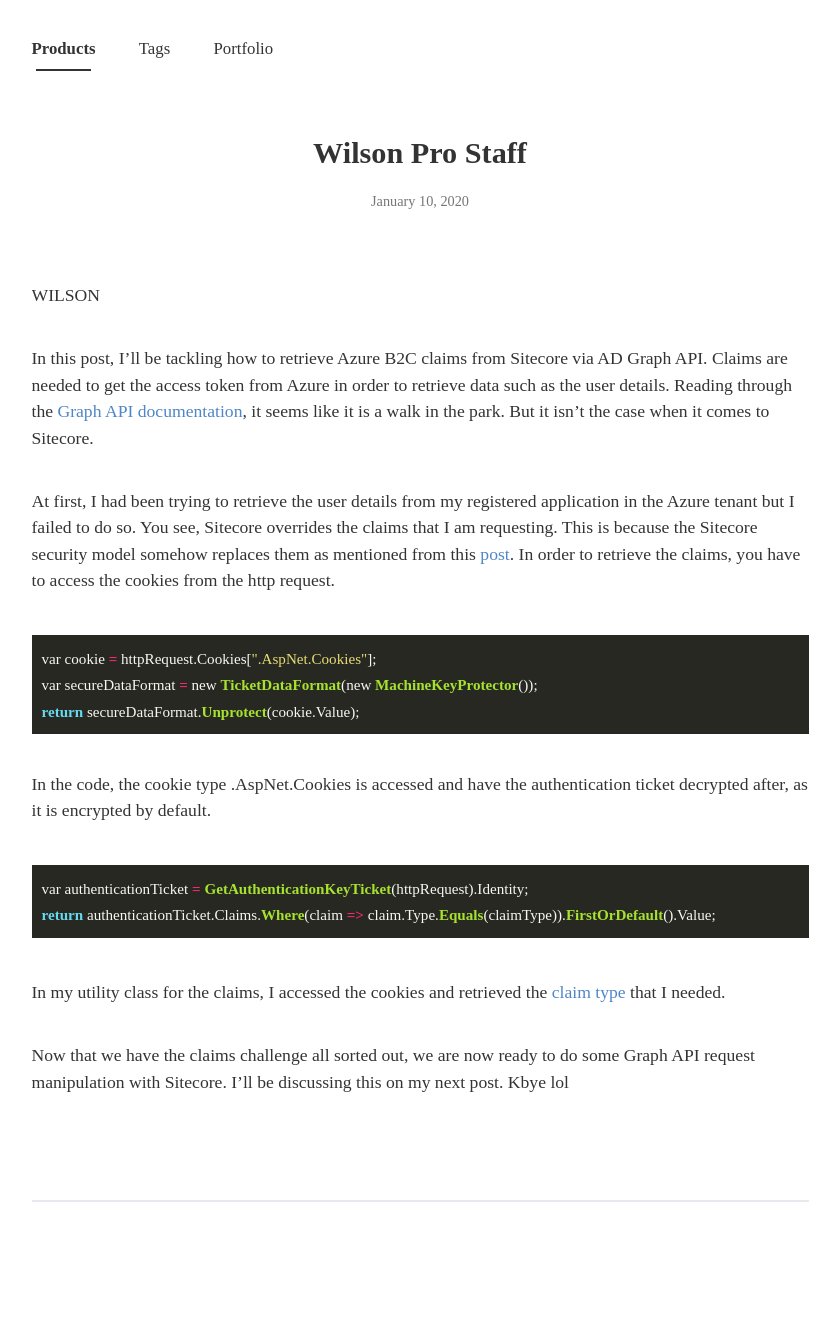
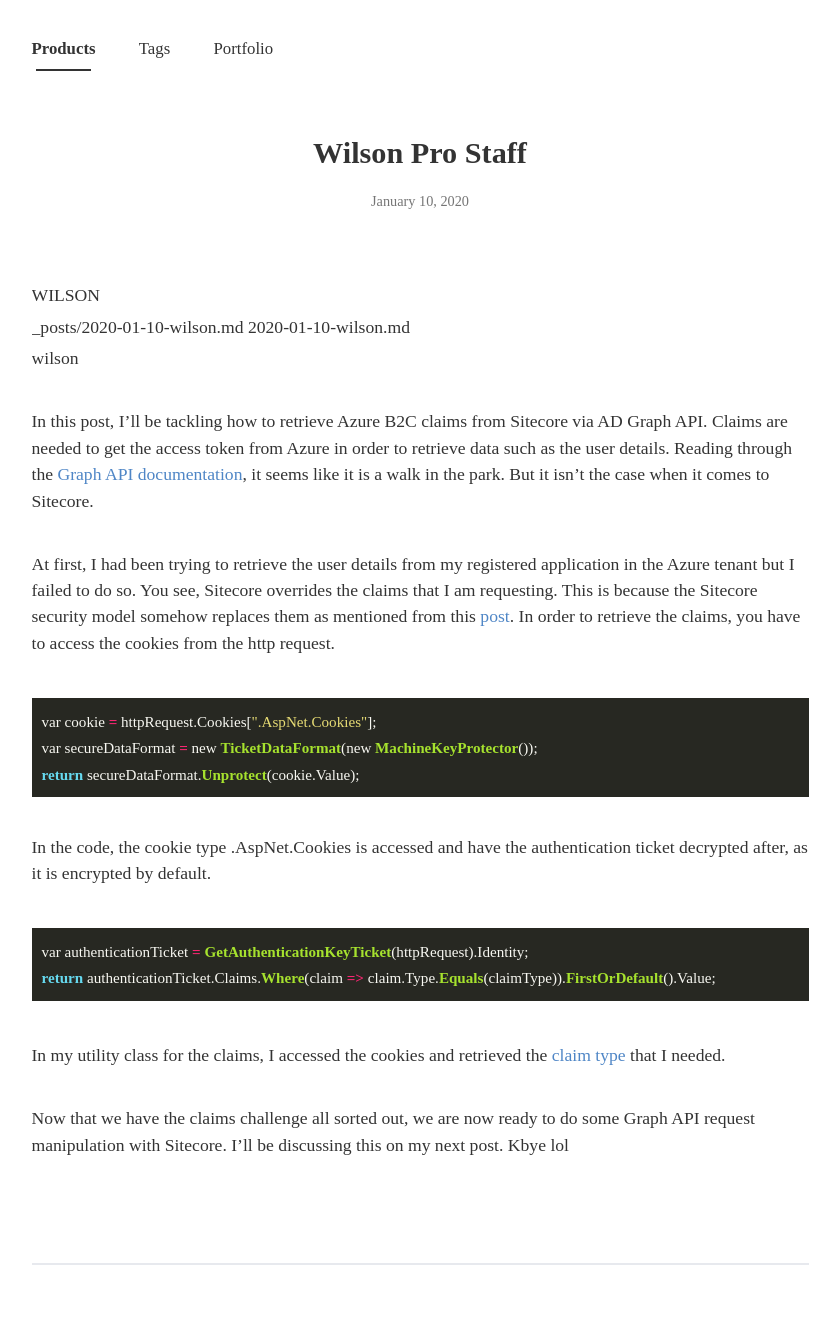
Before and after one commit to bonasfvck/racketlauncher, a Jekyll site: the page built from _posts/2020-01-10-wilson.md, in a window 1280 px wide. Shown: the whole page, without its empty margins (220-1060 px from the left). Built offline with Jekyll 4.4.1, drawn with Linux system fonts in a browser that asks for light colours; nearby versions of some CDN libraries; some web fonts are replaced; comment, search, counter and statistics services are not loaded; before the commit the page ends 1262 px from its top, so only the background shows below that.

Commit message:
Update 2020-01-10-wilson.md

```diff
--- a/_posts/2020-01-10-wilson.md
+++ b/_posts/2020-01-10-wilson.md
@@ -9,6 +9,10 @@ comments : True
 
 WILSON
 
+{{ page.path }}
+{{ page.name }}
+{{ page.basename }}
+{{ page.slug }}
 
 <br>
 
```
